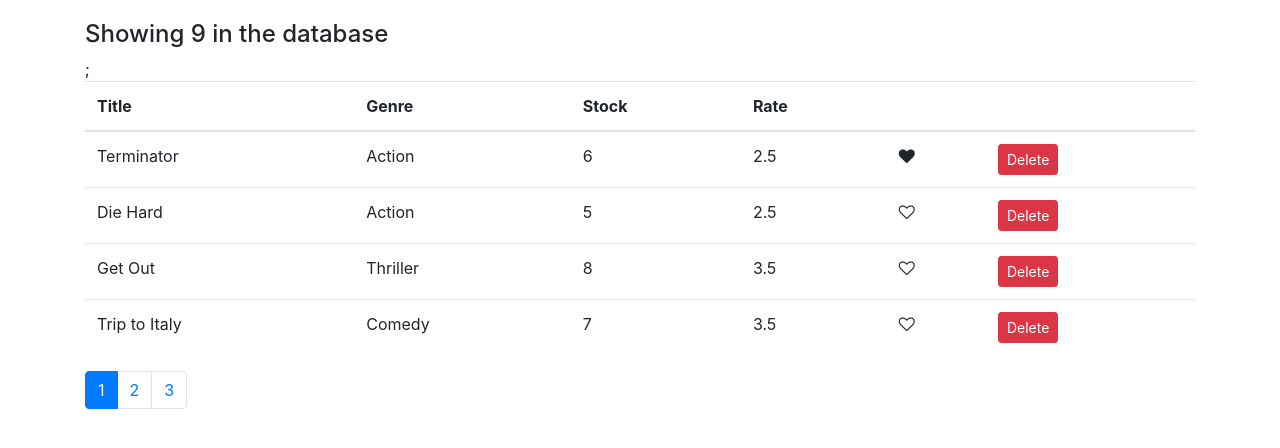
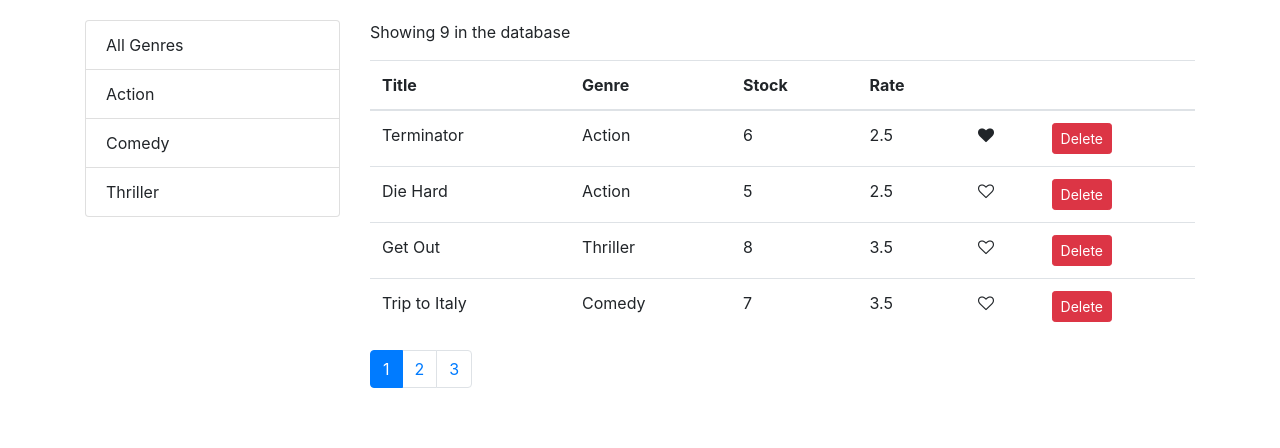
Before and after one commit to PeterFred/VidlyReact, a React (Create React App) app in the folder vidly-react/: page / in a window 1280 px wide. Shown: the top 448 px of the page. Built offline with nearby package versions, Linux system fonts and the light colour scheme.

Commit message:
Filtering
Using bootstrap listgroup

```diff
--- /dev/null
+++ b/vidly-react/src/components/common/listGroup.jsx
@@ -0,0 +1,34 @@
+import React from "react";
+
+const ListGroup = props => {
+  const {
+    items,
+    textProperty,
+    valueProperty,
+    onItemSelect,
+    selectedItem
+  } = props;
+  return (
+    <ul className="list-group">
+      {items.map(item => (
+        <li
+          onClick={() => onItemSelect(item)}
+          key={item[valueProperty]}
+          className={
+            item === selectedItem ? "list-group-item active" : "list-group-item"
+          }
+        >
+          {item[textProperty]}
+        </li>
+      ))}
+    </ul>
+  );
+};
+
+//Use default values for defaultProps to overide objects without these props
+ListGroup.defaultProps = {
+  textProperty: "name",
+  valueProperty: "_id"
+};
+
+export default ListGroup;
--- a/vidly-react/src/components/movies.jsx
+++ b/vidly-react/src/components/movies.jsx
@@ -3,9 +3,21 @@
 import Like from "../components/common/like";
 import Pagination from "../components/common/pagination";
 import { paginate } from "../utils/paginate";
+import ListGroup from "./common/listGroup";
+import { getGenres } from "../services/fakeGenreService";
 
 class Movies extends Component {
-  state = { movies: getMovies(), pageSize: 4, currentPage: 1 };
+  state = {
+    movies: [],
+    pageSize: 4,
+    currentPage: 1,
+    genres: []
+  };
+
+  componentDidMount() {
+    const genres = [{ name: "All Genres" }, ...getGenres()];
+    this.setState({ movies: getMovies(), genres });
+  }
 
   handleDelete = movie => {
     const movies = this.state.movies.filter(m => m._id !== movie._id);
@@ -27,17 +39,39 @@
     this.setState({ currentPage: page });
   };
 
+  handleGenreSelect = genre => {
+    this.setState({ selectedGenre: genre, currentPage: 1 });
+  };
+
   render() {
     const { length: movieCount } = this.state.movies; //Object destructuring
-    const { pageSize, currentPage, movies: allMovies } = this.state;
+    const {
+      pageSize,
+      currentPage,
+      selectedGenre,
+      movies: allMovies
+    } = this.state;
 
-    if (movieCount === 0) return <h4>There are no movies in the database</h4>;
+    if (movieCount === 0) return <p>There are no movies in the database</p>;
 
-    const movies = paginate(allMovies, currentPage, pageSize);
+    const filtered =
+      selectedGenre && selectedGenre._id
+        ? allMovies.filter(m => m.genre._id === selectedGenre._id)
+        : allMovies;
+
+    const movies = paginate(filtered, currentPage, pageSize);
 
     return (
-      <React.Fragment>
-        <h4>Showing {movieCount} in the database</h4>;
+      <div className="row">
+        <div className="col-3">
+          <ListGroup
+            items={this.state.genres}
+            onItemSelect={this.handleGenreSelect}
+            selectedItem={this.state.selectedGenre}
+          />
+        </div>
+        <div className="col">
+          <p>Showing {filtered.length} in the database</p>
           <table className="table">
             <thead>
               <tr>
@@ -76,12 +110,13 @@
             </tbody>
           </table>
           <Pagination
-          itemsCount={movieCount}
+            itemsCount={filtered.length}
             pageSize={pageSize}
             onPageChange={this.handlePageChange}
             currentPage={currentPage}
           />
-      </React.Fragment>
+        </div>
+      </div>
     );
   }
 }
```
Lines whose indentation alone changed are shown as unchanged.
